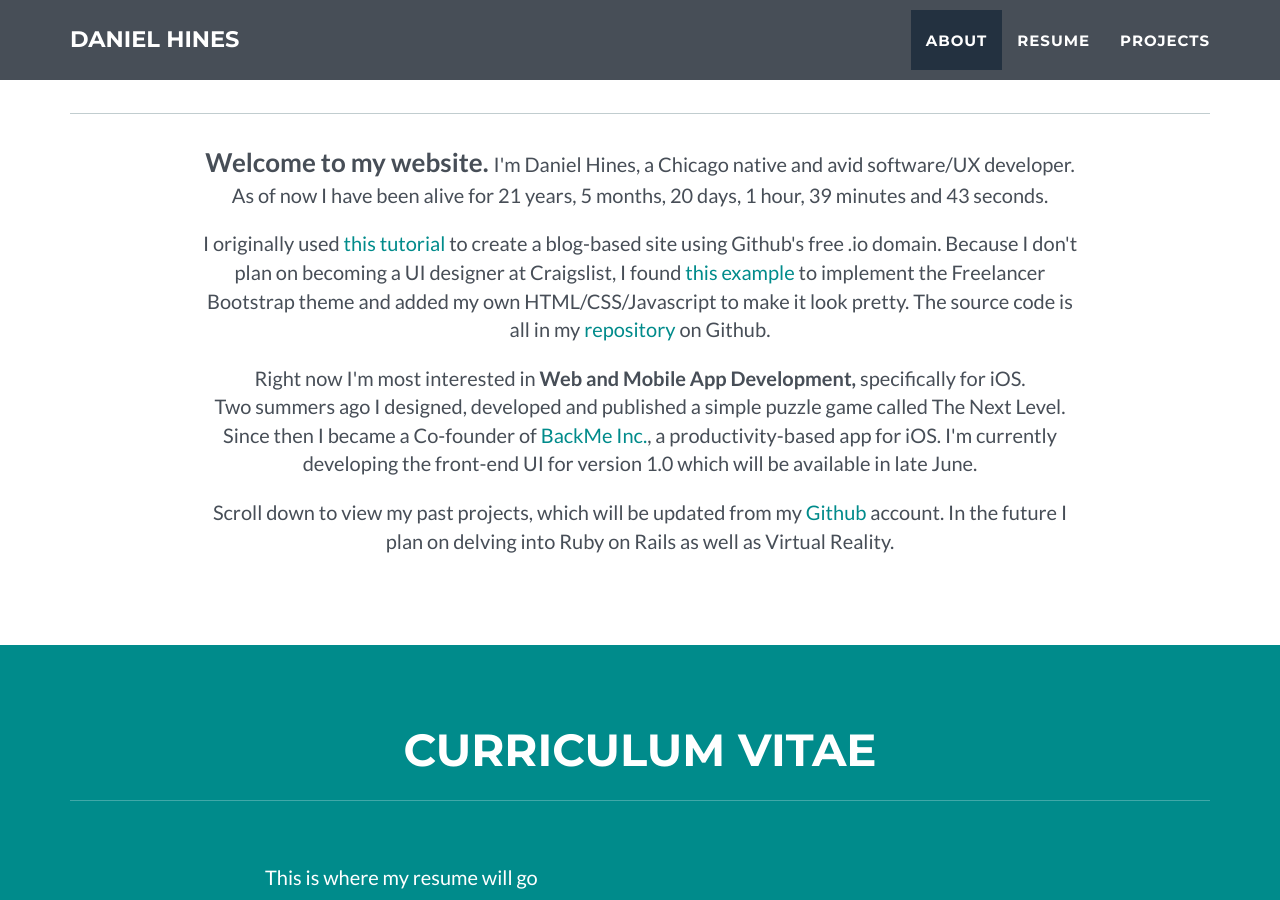
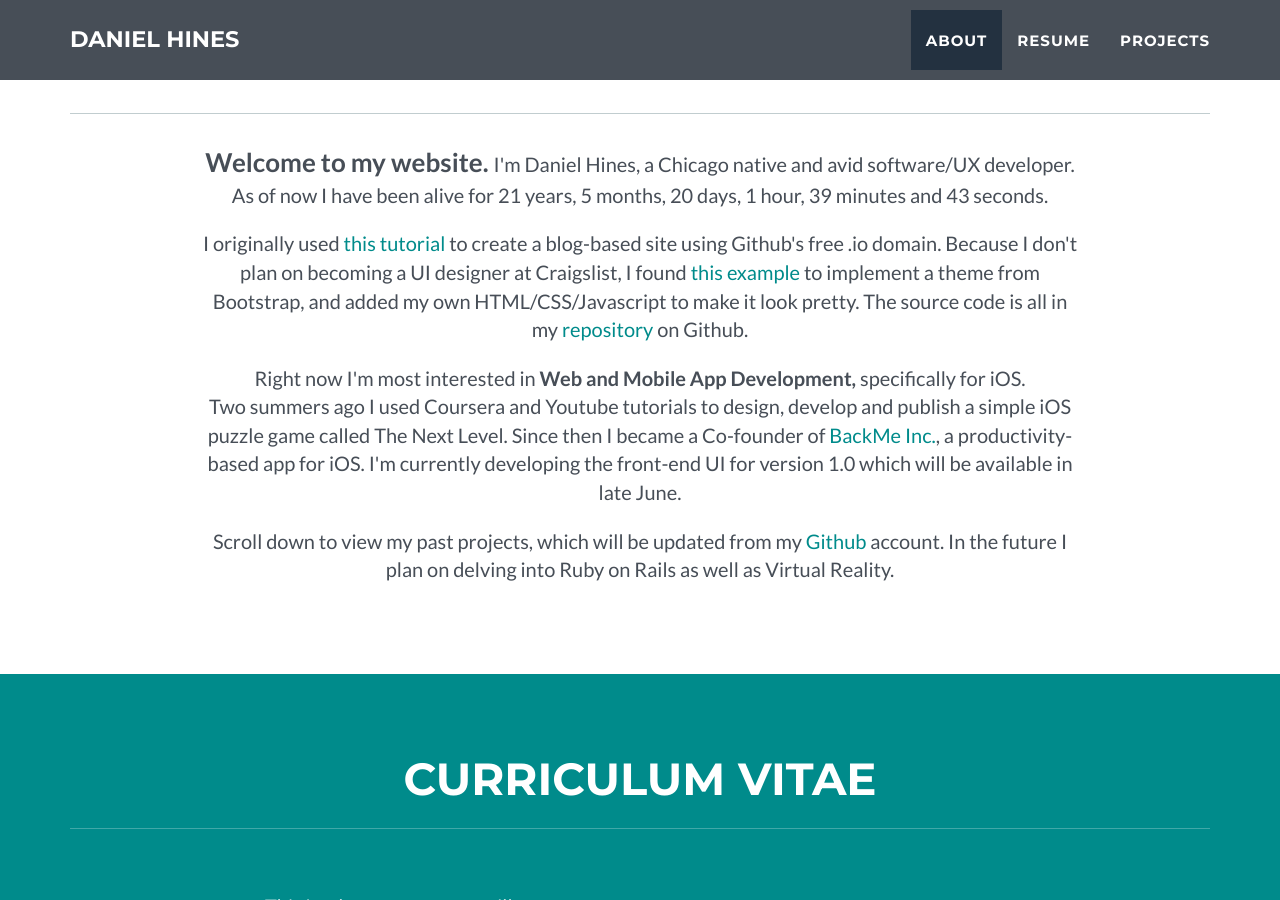
Before and after one commit to danielchines/danielchines.github.io, a Jekyll site: the page built from index.html, in a window 1280 px wide and 900 px high, scrolled down 865 px. Built offline with Jekyll 4.4.1, drawn with Linux system fonts in a browser that asks for light colours.

Commit message:
Update _config.yml

```diff
--- a/_config.yml
+++ b/_config.yml
@@ -30,8 +30,8 @@ color:
 # About section
 about:
   p1: I'm Daniel Hines, a Chicago native and avid software/UX developer.
-  p2: I originally used <a href="http://jmcglone.com/guides/github-pages/">this tutorial</a> to create a blog-based site using Github's free .io domain. Because I don't plan on becoming a UI designer at Craigslist, I found <a href="https://github.com/jeromelachaud/freelancer-theme">this example</a> to implement the Freelancer Bootstrap theme and added my own HTML/CSS/Javascript to make it look pretty. The source code is all in my <a href="https://github.com/danielchines/danielchines.github.io">repository</a> on Github.
-  p3: Two summers ago I designed, developed and published a simple puzzle game called The Next Level. Since then I became a Co-founder of <a href="https://backme.com">BackMe Inc.</a>, a productivity-based app for iOS. I'm currently developing the front-end UI for version 1.0 which will be available in late June.
+  p2: I originally used <a href="http://jmcglone.com/guides/github-pages/">this tutorial</a> to create a blog-based site using Github's free .io domain. Because I don't plan on becoming a UI designer at Craigslist, I found <a href="https://github.com/jeromelachaud/freelancer-theme">this example</a> to implement a theme from Bootstrap, and added my own HTML/CSS/Javascript to make it look pretty. The source code is all in my <a href="https://github.com/danielchines/danielchines.github.io">repository</a> on Github.
+  p3: Two summers ago I used Coursera and Youtube tutorials to design, develop and publish a simple iOS puzzle game called The Next Level. Since then I became a Co-founder of <a href="https://backme.com">BackMe Inc.</a>, a productivity-based app for iOS. I'm currently developing the front-end UI for version 1.0 which will be available in late June.
   p4: Scroll down to view my past projects, which will be updated from my <a href="https://github.com/danielchines">Github</a> account. In the future I plan on delving into Ruby on Rails as well as Virtual Reality.
 
 # Footer settings
```
